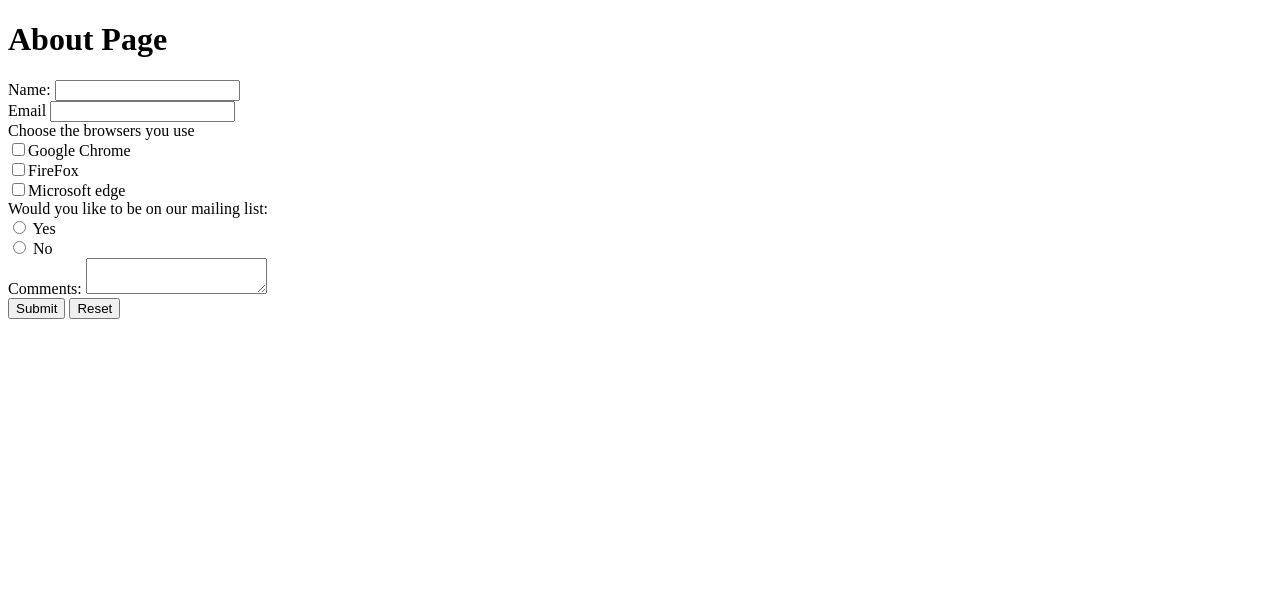
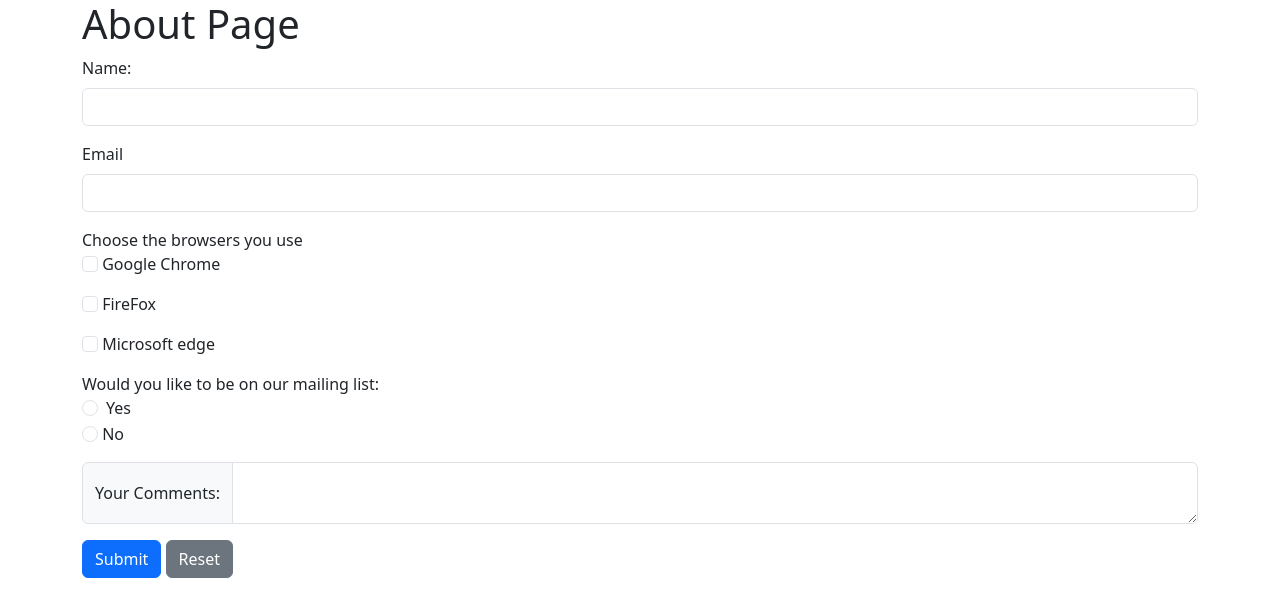
Before and after one commit to YaddiB/my-website, a plain HTML site: page about.html in a window 1280 px wide. Drawn offline with nearby package versions, Linux system fonts and the light colour scheme.

Commit message:
Add files via upload

```diff
--- a/about.html
+++ b/about.html
@@ -4,52 +4,56 @@
     <meta charset="UTF-8">
     <meta name="viewport" content="width=device-width, initial-scale=1.0">
     <title>About</title>
+    <link href="https://cdn.jsdelivr.net/npm/bootstrap@5.3.8/dist/css/bootstrap.min.css" rel="stylesheet" integrity="sha384-sRIl4kxILFvY47J16cr9ZwB07vP4J8+LH7qKQnuqkuIAvNWLzeN8tE5YBujZqJLB" crossorigin="anonymous">
+
 </head>
 <body>
+    <div class="container">
     <header>
         <h1>About Page</h1>
     </header>
     <section>
         <form method="post" action="https://webdevbasics.net/scripts/demo.php">
-            <div>
-                <label for="myName">Name:</label>
-                <input type="text" name="myName" id="myName">
+            <div class="mb-3">
+                <label for="myName" class="form-label">Name:</label>
+                <input type="text" name="myName" id="myName" class="form-control">
             </div>
-            <div>
-                <label for="myEmail">Email</label>
-                <input type="text" name="myEmail" id="myEmail">
+            <div class="mb-3">
+                <label for="myEmail" class="form-label">Email</label>
+                <input type="text" name="myEmail" id="myEmail" class="form-control">
             </div>
             Choose the browsers you use<br>
-            <div>
-                <input type="checkbox" name="go" id="go" value="yes"
-                <label for="go">Google Chrome</label>
+            <div class="mb-3" form-check>
+                <input type="checkbox" name="go" id="go" value="yes" class="form-check-input">
+                <label for="go" class="form-check-label">Google Chrome</label>
             </div>
-            <div>
-                <input type="checkbox" name="firefox" id="firefox" value="yes"
-                <label for="firefox">FireFox</label>
+            <div class="mb-3" form-check>
+                <input type="checkbox" name="firefox" id="firefox" value="yes" class="form-check-input">
+                <label for="firefox" class="form-check-label">FireFox</label>
             </div>
-            <div>
-                <input type="checkbox" name="edge" id="edge" value="yes"
-                <label for="edge">Microsoft edge</label>
+            <div class="mb-3" form-check>
+                <input type="checkbox" name="edge" id="edge" value="yes" class="form-check-input">
+                <label for="edge" class="form-check-label">Microsoft edge</label>
             </div>
             Would you like to be on our mailing list:<br>
-            <div>
-                <div>
-                    <input type="radio" name="mailinglist" id="mailinglistyes" value="yes">
-                    <label for="mailinglistyes">Yes</label>
+            <div class="mb-3">
+                <div class="form-check">
+                    <input type="radio" name="mailinglist" id="mailinglistyes" value="yes" class="form-check-input">
+                    <label for="mailinglistyes" class="form-check-label">Yes</label>
                 </div>
                 <div>
-                    <input type="radio" name="mailinglist" id="mailinglistno" value="no">
-                    <label for="mailinglistno">No</label>
+                    <input type="radio" name="mailinglist" id="mailinglistno" value="no" class="form-check-input">
+                    <label for="mailinglistno" class="form-check-label">No</label>
                 </div>
             </div>
-            <div>
-                <span>Comments:</span>
-                <textarea></textarea>
+            <div class="mb-3 input-group">
+                <span class="input-group-text">Your Comments:</span>
+                <textarea class="form-control" aria-label="Comments"></textarea>
             </div>
-            <input type="submit" value="Submit">
-            <input type="reset">
+            <input type="submit" value="Submit" class="btn btn-primary">
+            <input type="reset" class="btn btn-secondary">
         </form>
     </section>
+    </div>
 </body>
 </html>
```
Also changed, not shown: index.html (+16 -5 lines), table.html (+5 -1 lines).
